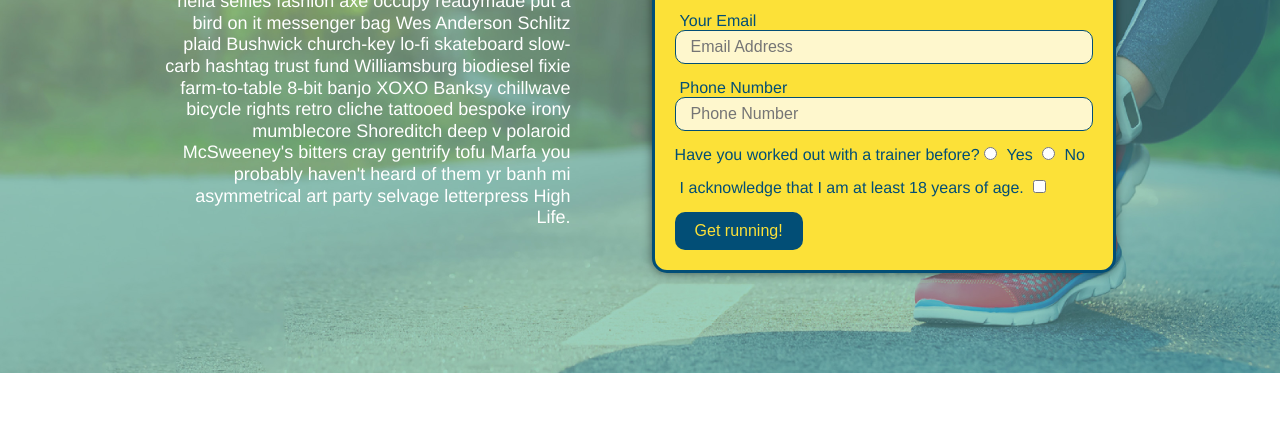
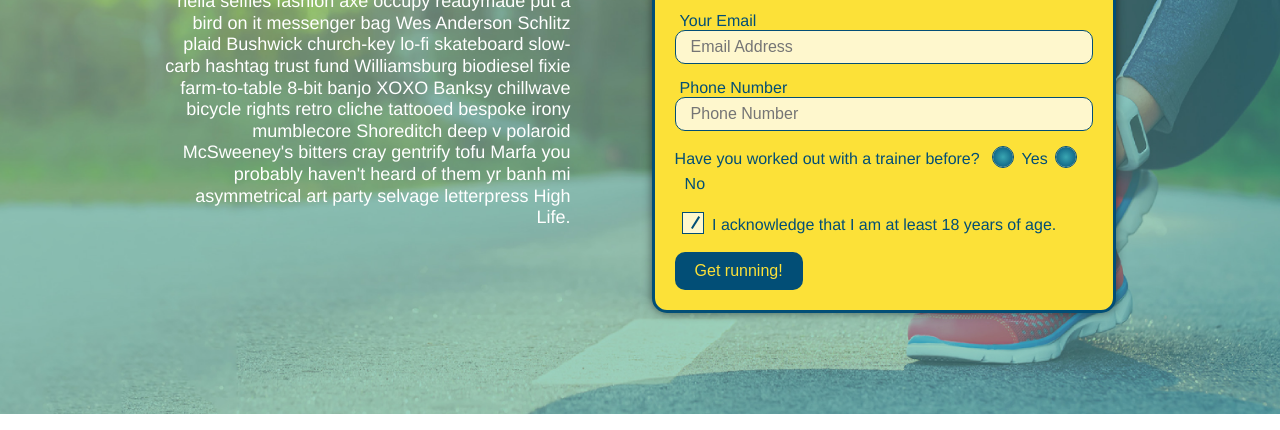
Before and after one commit to xRitchie91/Run-Buddy, a plain HTML site: page index.html in a window 1280 px wide. Shown: the part 345-775 px from the top of the page. Drawn offline with Linux system fonts and the light colour scheme.

Commit message:
final css touches

```diff
--- a/assets/css/style.css
+++ b/assets/css/style.css
@@ -1,3 +1,9 @@
+:root {
+  --primary-color: #fce138;
+  --secondary-color: #024e76;
+  --tertiary-color: #39a6b2;
+}
+
 * {
   box-sizing: border-box;
   margin: 0;
@@ -26,6 +32,7 @@
   position: -webkit-sticky;
   position: sticky;
   top: 0;
+  z-index: 9999;
 }
 
 header h1 {
@@ -519,3 +526,58 @@
   background-color: rgba(255, 255, 255, 1);
   outline: none;
 }
+
+.checkbox-wrapper input, .radio-wrapper input {
+  opacity: 0;
+}
+
+.checkbox-wrapper label, .radio-wrapper label {
+  position: relative;
+  left: 10px;
+  margin: 10px;
+  line-height: 1.6;
+}
+
+.checkbox-wrapper label::before, .radio-wrapper label::before {
+  content: "";
+  height: 20px;
+  width: 20px;
+  background: rgba(255, 255, 255, 0.75);
+  border: 1px solid #024e76;
+  position: absolute;
+  top: -4px;
+  left: -30px;
+}
+
+.radio-wrapper label::before {
+  border-radius: 50%;
+}
+
+.radio-wrapper label::after {
+  content: "";
+  width: 20px;
+  height: 20px;
+  border-radius: 50%;
+  background: #024e76;
+  position: absolute;
+  left: -29px;
+  top: -3px;
+  background-image: radial-gradient(circle,#39a6b2, #024e76);
+}
+
+.checkbox-wrapper label::after {
+  content: "";
+  height: 6px;
+  width: 14px;
+  border-left: 2px soid #024e76;
+  border-bottom: 2px solid #024e76;
+  position: absolute;
+  left: -26px;
+  top: 1px;
+  transform: rotate(-58deg);
+}
+
+.checkbox-wrapper input:checked + label::after,
+.radio-wrapper input:checked + label::after {
+  content: "";
+}
--- a/index.html
+++ b/index.html
@@ -56,16 +56,20 @@
           <input type="tel" placeholder="Phone Number" name="phone" id="phone" class="form-input" />
           <p>
             Have you worked out with a trainer before?
-            <input type="radio" name="trainer-confirm" id="trainer-yes" />
-            <label for="trainer-yes">Yes</label>
-            <input type="radio" name="trainer-confirm" id="trainer-no"/>
-            <label for="trainer-no">No</label>
+            <span class="radio-wrapper">
+              <input type="radio" name="trainer-confirm" id="trainer-yes" />
+              <label for="trainer-yes">Yes</label>
+            </span>
+            <span class="radio-wrapper">
+              <input type="radio" name="trainer-confirm" id="trainer-no" />
+              <label for="trainer-no">No</label>
+            </span>
           </p>
           <p>
-            <label for="checkbox">
-              I acknowledge that I am at least 18 years of age.
-            </label>
-            <input type="checkbox" name="checkpoint1" id="checkbox" />
+            <span class="checkbox-wrapper">
+              <input type="checkbox" name="age-confirm" id="checkbox" />
+              <label for="checkbox">I acknowledge that I am at least 18 years of age.</label>
+            </span>
           </p>
           <button type="submit">
             Get running!
```
